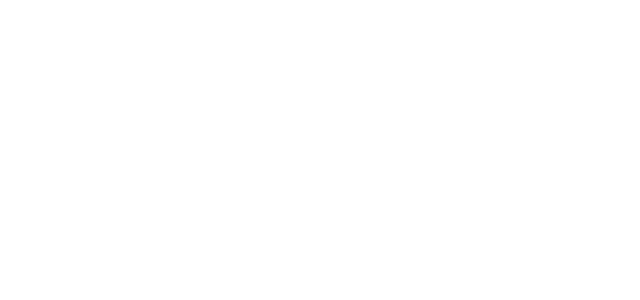
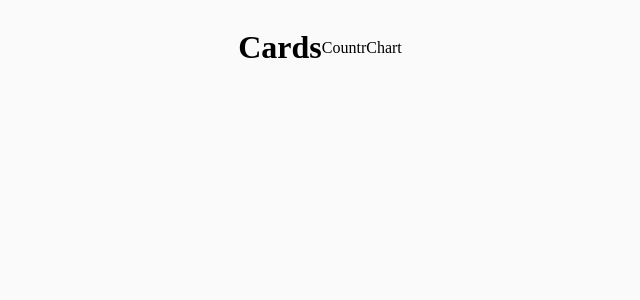
Before and after one commit to ffalpha/coviTracker, a React (Create React App) app: page / in a window 1280 px wide. Shown: the top 300 px of the page, without its empty margins (320-960 px from the left). Built offline with nearby package versions, Linux system fonts and the light colour scheme.

Commit message:
Added components

```diff
--- /dev/null
+++ b/src/App.css
@@ -0,0 +1,8 @@
+body {
+  background-color: rgb(250, 250, 250);
+}
+.container {
+  display: flex;
+  align-items: center;
+  justify-content: center;
+}
--- a/src/App.js
+++ b/src/App.js
@@ -1,5 +1,13 @@
+import { Cards, Chart, CountryPicker } from "./components";
+import style from "./App.css";
 function App() {
-  return <div className="App"></div>;
+  return (
+    <div className="App container">
+      <Cards />
+      <CountryPicker />
+      <Chart />
+    </div>
+  );
 }
 
 export default App;
--- /dev/null
+++ b/src/components/Cards/Cards.js
@@ -0,0 +1,7 @@
+import React from "react";
+
+function Cards() {
+  return <h1>Cards</h1>;
+}
+
+export default Cards;
--- /dev/null
+++ b/src/components/Charts/Chart.js
@@ -0,0 +1,7 @@
+import React from "react";
+
+function Chart() {
+  return <div>Chart</div>;
+}
+
+export default Chart;
--- /dev/null
+++ b/src/components/CountryPicker/CountryPicker.js
@@ -0,0 +1,7 @@
+import React from "react";
+
+function CountryPicker() {
+  return <div>Countr</div>;
+}
+
+export default CountryPicker;
--- /dev/null
+++ b/src/components/index.js
@@ -0,0 +1,3 @@
+export { default as Cards } from "./Cards/Cards";
+export { default as Chart } from "./Charts/Chart";
+export { default as CountryPicker } from "./CountryPicker/CountryPicker";
```
Also changed, not shown: src/components/Cards/Card.css (added), src/components/Charts/Chart.css (added), src/components/CountryPicker/CountryPicker.css (added).
